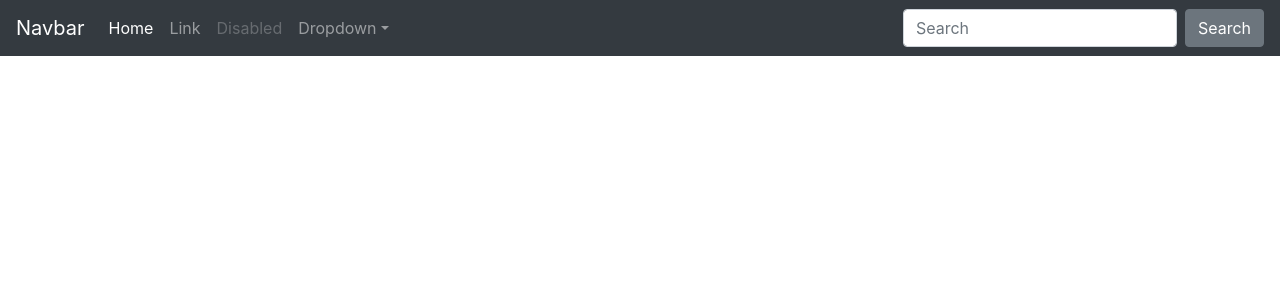
After one commit to lrobert4/notepad-django-app, a Django app: template src/templates/base.html in a window 1280 px wide. The commit adds this page. Shown: the top 300 px of the page. Run offline with Django 3.2, Linux system fonts and the light colour scheme; the template is opened without the code that fills it, so the values that code supplies are empty; some libraries are stand-ins or nearby versions.

Commit message:
Completed developing the Finish item view.

```diff
--- a/src/notepad/urls.py
+++ b/src/notepad/urls.py
@@ -2,11 +2,13 @@ from django.conf import settings
 from django.conf.urls.static import static
 from django.contrib import admin
 from django.urls import path
-from notes.views import note_list_view
+from notes.views import note_list_view, finish_item
 
 urlpatterns = [
     path('admin/', admin.site.urls),
-    path('', note_list_view)
+    path('', note_list_view, name='note-list'),
+    path('finish-item/<id>/', finish_item, name='finish-note-item')
+
 ]
 
 if settings.DEBUG:
--- a/src/notes/models.py
+++ b/src/notes/models.py
@@ -17,6 +17,8 @@ class Note(models.Model):
     title = models.CharField(max_length=100)
     due_date = models.DateTimeField()
     label = models.CharField(choices=LABEL_CHOICES, max_length=2)
+    finished = models.BooleanField(default=False)
+
 
     def __str__(self):
         return self.title
--- /dev/null
+++ b/src/templates/base.html
@@ -0,0 +1,58 @@
+<!doctype html>
+<html lang="en">
+    <head>
+        <meta charset="utf-8">
+        <meta name="viewport" content="width=device-width, initial-scale=1, shrink-to-fit=no">
+        <title>Starter Template · Bootstrap</title>
+        <link rel="stylesheet" href="https://stackpath.bootstrapcdn.com/bootstrap/4.4.1/css/bootstrap.min.css" integrity="sha384-Vkoo8x4CGsO3+Hhxv8T/Q5PaXtkKtu6ug5TOeNV6gBiFeWPGFN9MuhOf23Q9Ifjh" crossorigin="anonymous">
+        <script src="https://kit.fontawesome.com/a4d0f0bb1f.js" crossorigin="anonymous"></script>
+
+    </head>
+    <body>
+        <nav class="navbar navbar-expand-md navbar-dark bg-dark">
+    <a class="navbar-brand" href="#">Navbar</a>
+    <button class="navbar-toggler" type="button" data-toggle="collapse" data-target="#navbarsExampleDefault" aria-controls="navbarsExampleDefault" aria-expanded="false" aria-label="Toggle navigation">
+        <span class="navbar-toggler-icon"></span>
+    </button>
+
+    <div class="collapse navbar-collapse" id="navbarsExampleDefault">
+        <ul class="navbar-nav mr-auto">
+        <li class="nav-item active">
+            <a class="nav-link" href="#">Home <span class="sr-only">(current)</span></a>
+        </li>
+        <li class="nav-item">
+            <a class="nav-link" href="#">Link</a>
+        </li>
+        <li class="nav-item">
+            <a class="nav-link disabled" href="#" tabindex="-1" aria-disabled="true">Disabled</a>
+        </li>
+        <li class="nav-item dropdown">
+            <a class="nav-link dropdown-toggle" href="#" id="dropdown01" data-toggle="dropdown" aria-haspopup="true" aria-expanded="false">Dropdown</a>
+            <div class="dropdown-menu" aria-labelledby="dropdown01">
+            <a class="dropdown-item" href="#">Action</a>
+            <a class="dropdown-item" href="#">Another action</a>
+            <a class="dropdown-item" href="#">Something else here</a>
+            </div>
+        </li>
+        </ul>
+        <form class="form-inline my-2 my-lg-0">
+        <input class="form-control mr-sm-2" type="text" placeholder="Search" aria-label="Search">
+        <button class="btn btn-secondary my-2 my-sm-0" type="submit">Search</button>
+        </form>
+    </div>
+</nav>
+
+<main role="main" class="container">
+
+    {% block content %}
+
+    {% endblock content %}
+
+</main><!-- /.container -->
+
+<script src="https://code.jquery.com/jquery-3.4.1.slim.min.js" integrity="sha384-J6qa4849blE2+poT4WnyKhv5vZF5SrPo0iEjwBvKU7imGFAV0wwj1yYfoRSJoZ+n" crossorigin="anonymous"></script>
+<script src="https://cdn.jsdelivr.net/npm/popper.js@1.16.0/dist/umd/popper.min.js" integrity="sha384-Q6E9RHvbIyZFJoft+2mJbHaEWldlvI9IOYy5n3zV9zzTtmI3UksdQRVvoxMfooAo" crossorigin="anonymous"></script>
+<script src="https://stackpath.bootstrapcdn.com/bootstrap/4.4.1/js/bootstrap.min.js" integrity="sha384-wfSDF2E50Y2D1uUdj0O3uMBJnjuUD4Ih7YwaYd1iqfktj0Uod8GCExl3Og8ifwB6" crossorigin="anonymous"></script>
+
+</body>
+</html>
```
Also changed, not shown: src/notes/views.py (+12 -3 lines), src/templates/note_list.html (+72 -19 lines), src/db.sqlite3, src/notes/migrations/0003_note_finished.py (added).
